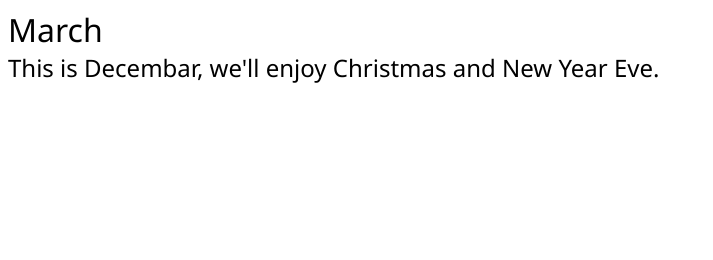
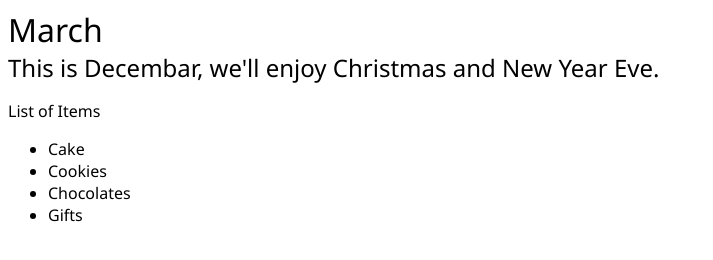
Before and after one commit to nikhilb-cuelogic/stepin, a plain HTML site: page index.html in a window 1280 px wide. Shown: the whole page, without its empty margins (0-713 px from the left). Drawn offline with Linux system fonts and the light colour scheme.

Commit message:
added Item list

```diff
--- a/index.html
+++ b/index.html
@@ -10,5 +10,12 @@
     <span class="header1">March</span>
     <br />
     <span class="header2">This is Decembar, we'll enjoy Christmas and New Year Eve.</span>
+    <p>List of Items</p>
+    <ul>
+      <li>Cake</li>
+      <li>Cookies</li>
+      <li>Chocolates</li>
+      <li>Gifts</li>
+    </ul>
 </body>
 </html>
```
